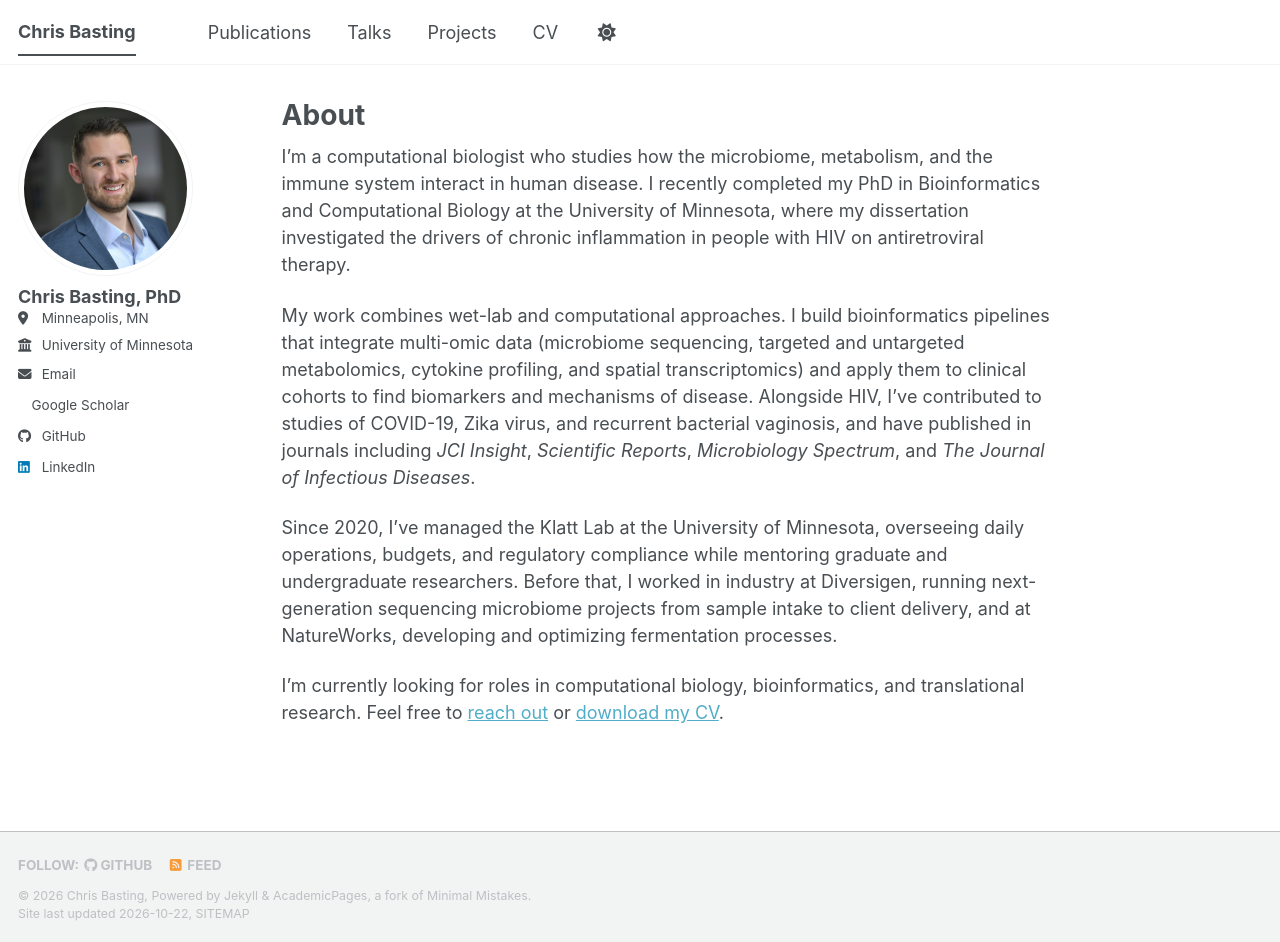
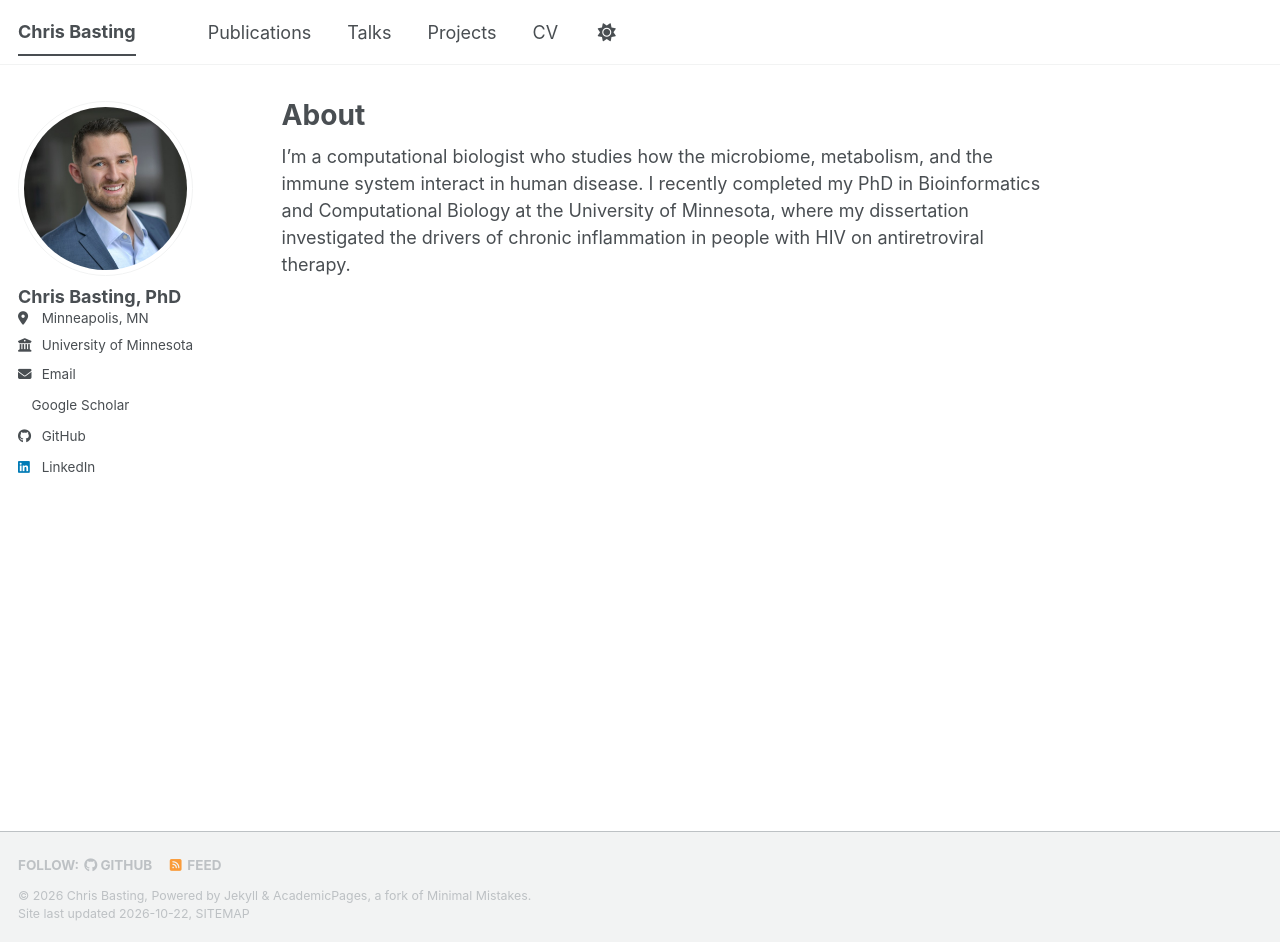
Before and after one commit to chris-basting/chris-basting.github.io, a Jekyll site: the page built from _pages/about.md, in a window 1280 px wide and 942 px high. Built offline with Jekyll 4.4.1, drawn with Linux system fonts in a browser that asks for light colours; a style sheet for code colours, icons or effects is not loaded.

Commit message:
Trim About text to the first paragraph
Co-Authored-By: Claude Opus 5.5 <noreply@anthropic.com>
Claude-Session: https://claude.ai/code/session_01T8rxSmFpqvMFFMP1LFqe2d

```diff
--- a/_pages/about.md
+++ b/_pages/about.md
@@ -8,9 +8,3 @@ redirect_from:
 ---
 
 I'm a computational biologist who studies how the microbiome, metabolism, and the immune system interact in human disease. I recently completed my PhD in Bioinformatics and Computational Biology at the University of Minnesota, where my dissertation investigated the drivers of chronic inflammation in people with HIV on antiretroviral therapy.
-
-My work combines wet-lab and computational approaches. I build bioinformatics pipelines that integrate multi-omic data (microbiome sequencing, targeted and untargeted metabolomics, cytokine profiling, and spatial transcriptomics) and apply them to clinical cohorts to find biomarkers and mechanisms of disease. Alongside HIV, I've contributed to studies of COVID-19, Zika virus, and recurrent bacterial vaginosis, and have published in journals including *JCI Insight*, *Scientific Reports*, *Microbiology Spectrum*, and *The Journal of Infectious Diseases*.
-
-Since 2020, I've managed the Klatt Lab at the University of Minnesota, overseeing daily operations, budgets, and regulatory compliance while mentoring graduate and undergraduate researchers. Before that, I worked in industry at Diversigen, running next-generation sequencing microbiome projects from sample intake to client delivery, and at NatureWorks, developing and optimizing fermentation processes.
-
-I'm currently looking for roles in computational biology, bioinformatics, and translational research. Feel free to [reach out](mailto:bast0159@umn.edu) or [download my CV](/files/Basting_CV.pdf).
```
